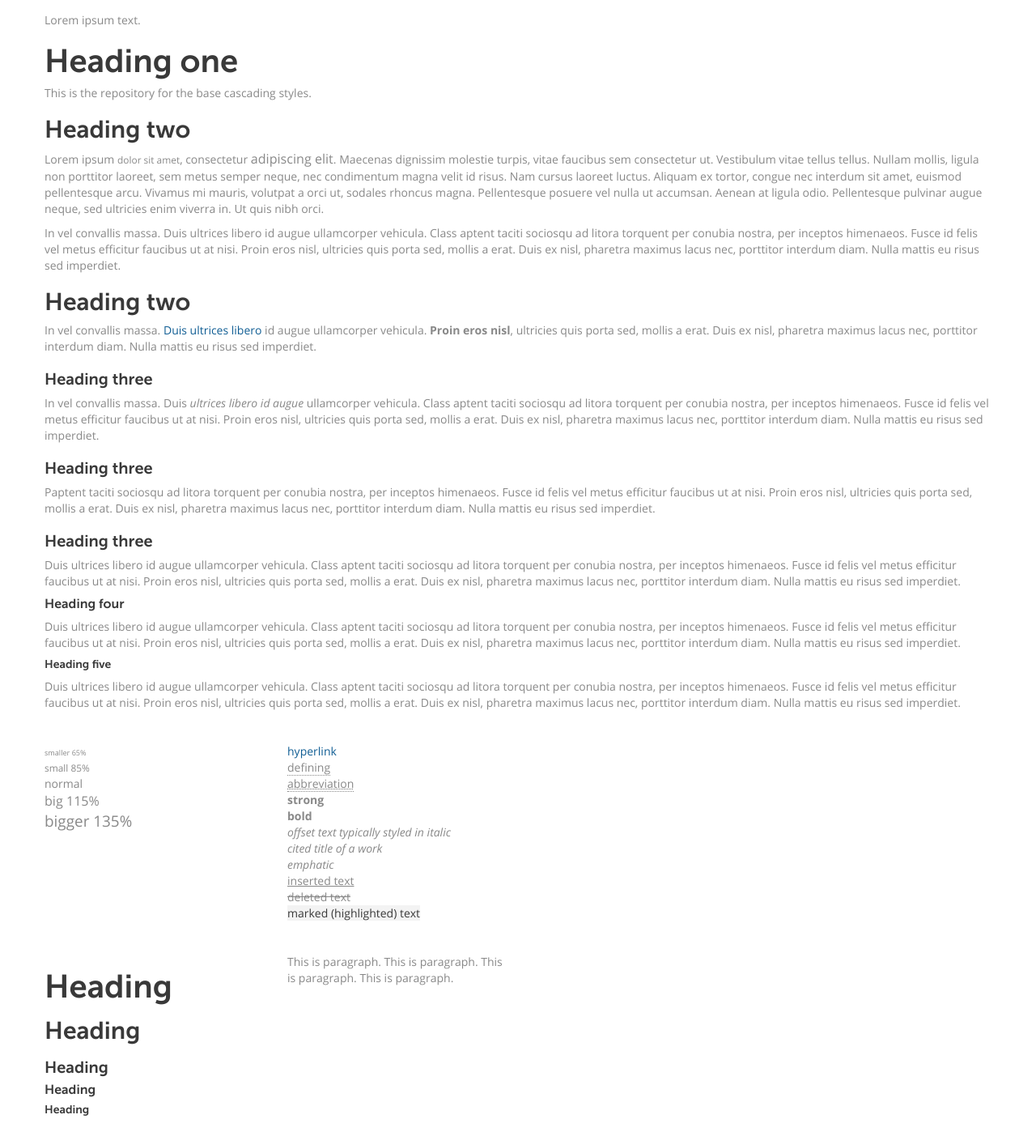
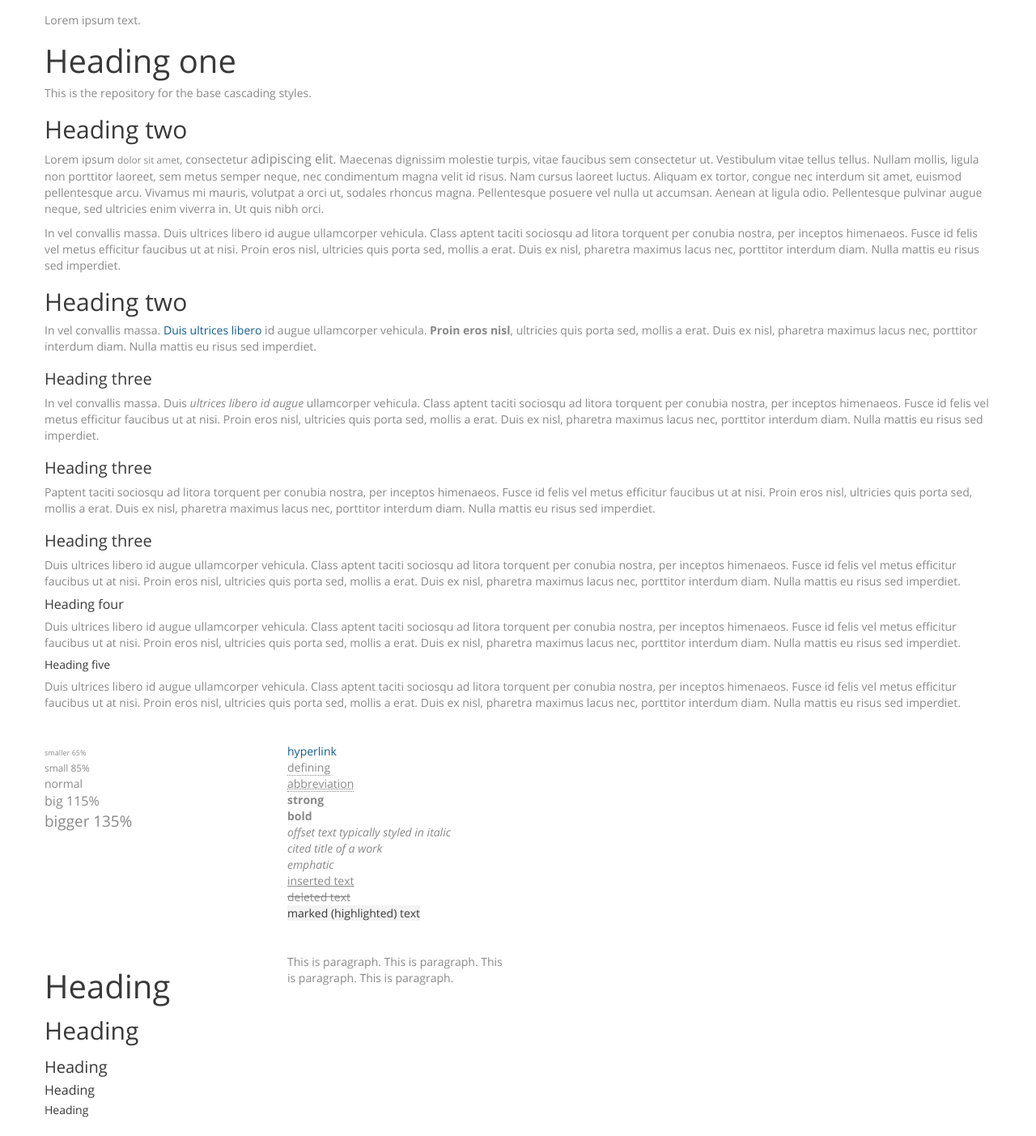
Before and after one commit to klokantech/styles, a Jekyll site: the page built from typography.html, in a window 1280 px wide. Shown: the whole page at 81% size. Built offline with Jekyll 4.4.1, drawn with Linux system fonts in a browser that asks for light colours.

Commit message:
Minor typography bug fixed

```diff
--- a/_sass/_typography.scss
+++ b/_sass/_typography.scss
@@ -2,7 +2,7 @@
 
 h1, h2, h3, h4, h5, h6,
 .h1, .h2, .h3, .h4, .h5, .h6 {
-  font-family: $font-secondary;
+  font-family: $headings-font-family;
   font-weight: $headings-font-weight;
   line-height: $headings-line-height;
   color: $headings-color;
```
